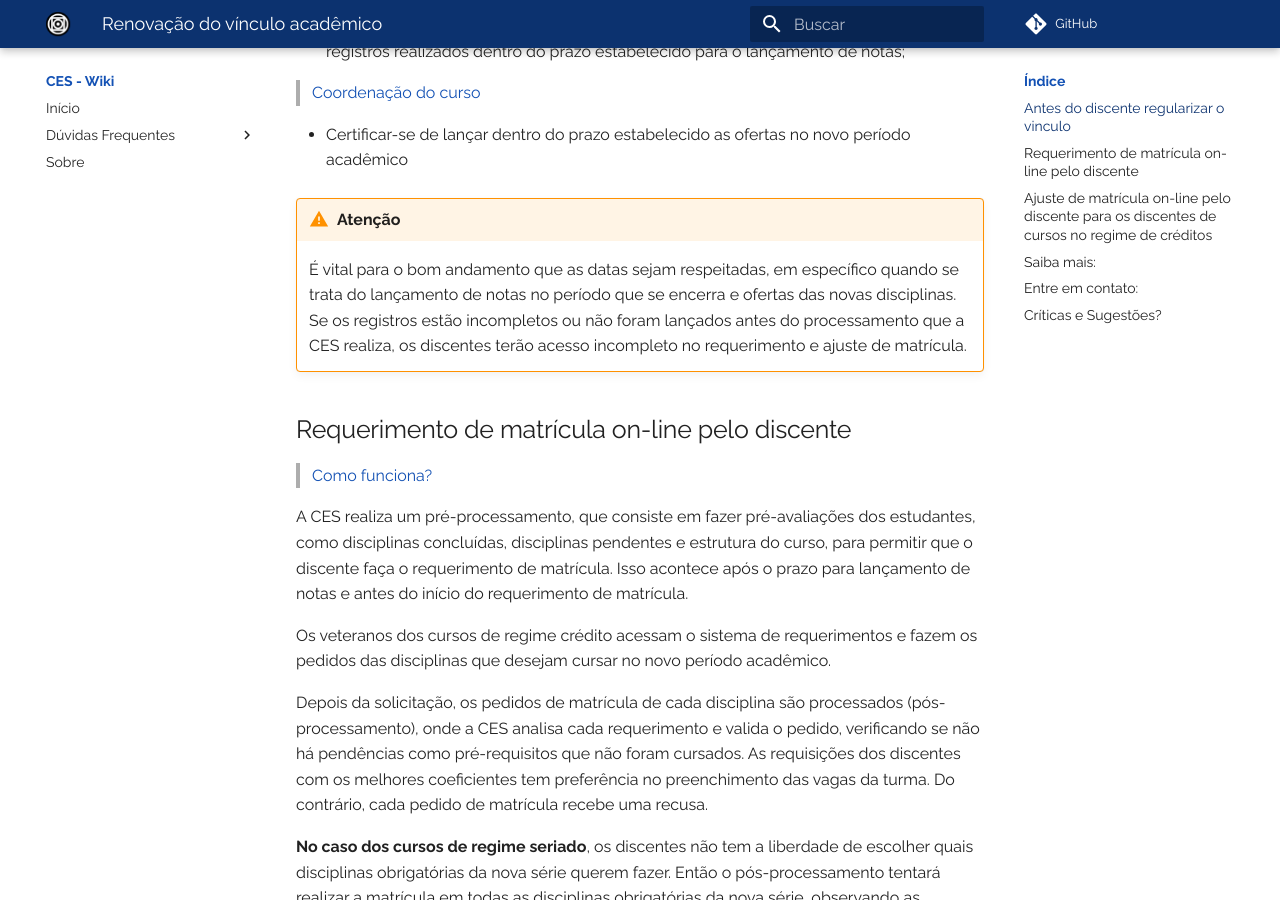
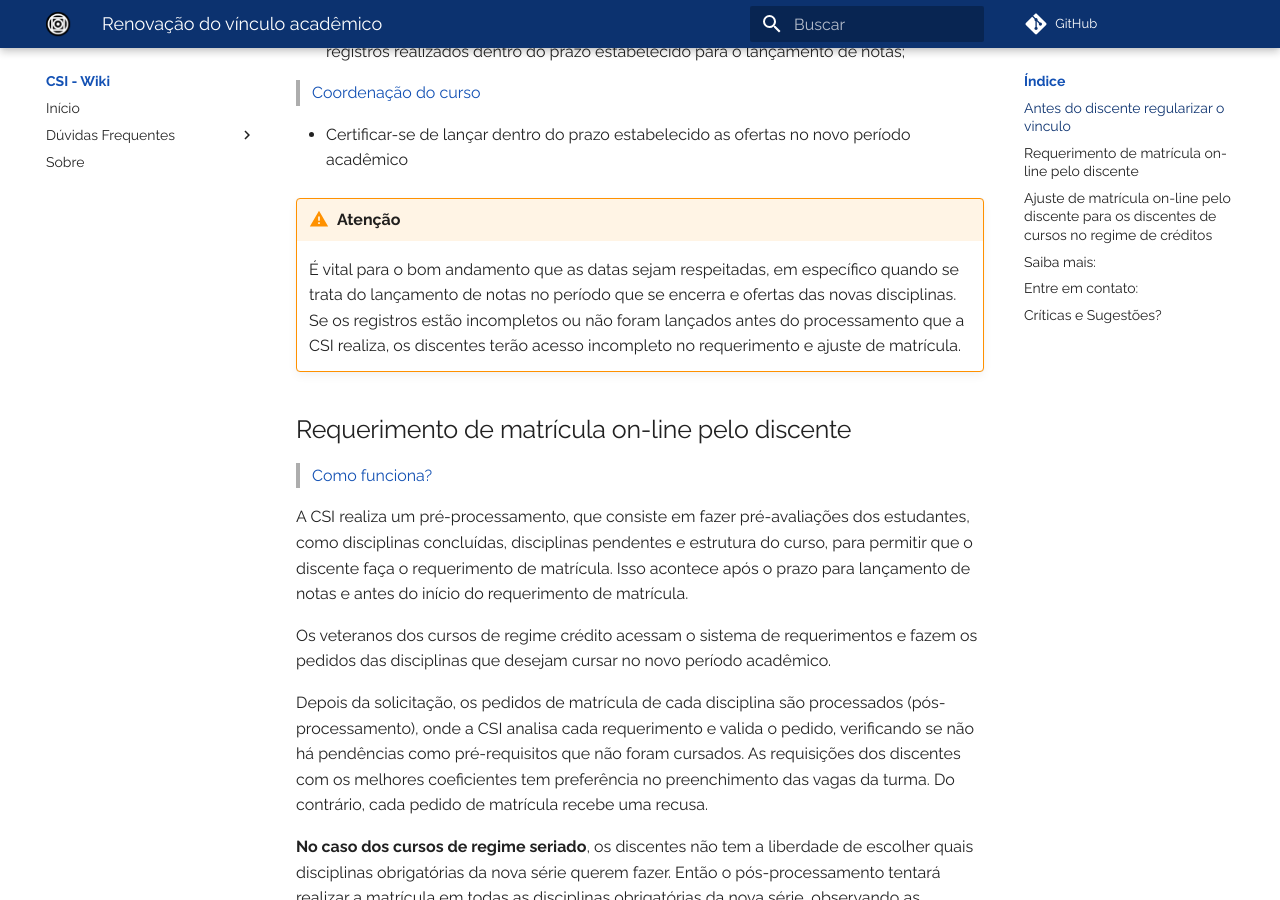
Before and after one commit to ufmt-ces/ufmt-ces.github.io, an MkDocs documentation site: the page built from docs/siga/requerimentomatricula.md, in a window 1280 px wide and 900 px high, scrolled down 1603 px. Built offline with MkDocs 1.6.1 and Material for MkDocs 9.7.7, drawn with Linux system fonts in a browser that asks for light colours; comment, search, counter and statistics services are not loaded; some of the changed text lies outside the part shown.

Commit message:
manual plano de estudos e demais ajustes

```diff
--- a/docs/siga/requerimentomatricula.md
+++ b/docs/siga/requerimentomatricula.md
@@ -49,17 +49,17 @@
 * Certificar-se de lançar dentro do prazo estabelecido as ofertas no novo período acadêmico
 
 !!! warning "Atenção"
-    É vital para o bom andamento que as datas sejam respeitadas, em específico quando se trata do lançamento de notas no período que se encerra e ofertas das novas disciplinas. Se os registros estão incompletos ou não foram lançados antes do processamento que a CES realiza, os discentes terão acesso incompleto no requerimento e ajuste de matrícula.
+    É vital para o bom andamento que as datas sejam respeitadas, em específico quando se trata do lançamento de notas no período que se encerra e ofertas das novas disciplinas. Se os registros estão incompletos ou não foram lançados antes do processamento que a CSI realiza, os discentes terão acesso incompleto no requerimento e ajuste de matrícula.
 
 ## Requerimento de matrícula on-line pelo discente
 
 > Como funciona?
 
-A CES realiza um pré-processamento, que consiste em fazer pré-avaliações dos estudantes, como disciplinas concluídas, disciplinas pendentes e estrutura do curso, para permitir que o discente faça o requerimento de matrícula. Isso acontece após o prazo para lançamento de notas e antes do início do requerimento de matrícula.
+A CSI realiza um pré-processamento, que consiste em fazer pré-avaliações dos estudantes, como disciplinas concluídas, disciplinas pendentes e estrutura do curso, para permitir que o discente faça o requerimento de matrícula. Isso acontece após o prazo para lançamento de notas e antes do início do requerimento de matrícula.
 
 Os veteranos dos cursos de regime crédito acessam o sistema de requerimentos e fazem os pedidos das disciplinas que desejam cursar no novo período acadêmico.
 
-Depois da solicitação, os pedidos de matrícula de cada disciplina são processados (pós-processamento), onde a CES analisa cada requerimento e valida o pedido, verificando se não há pendências como pré-requisitos que não foram cursados. As requisições dos discentes com os melhores coeficientes tem preferência no preenchimento das vagas da turma. Do contrário, cada pedido de matrícula recebe uma recusa.
+Depois da solicitação, os pedidos de matrícula de cada disciplina são processados (pós-processamento), onde a CSI analisa cada requerimento e valida o pedido, verificando se não há pendências como pré-requisitos que não foram cursados. As requisições dos discentes com os melhores coeficientes tem preferência no preenchimento das vagas da turma. Do contrário, cada pedido de matrícula recebe uma recusa.
 
 **No caso dos cursos de regime seriado**, os discentes não tem a liberdade de escolher quais disciplinas obrigatórias da nova série querem fazer. Então o pós-processamento tentará realizar a matrícula em todas as disciplinas obrigatórias da nova série, observando as particularidades do regime seriado.
 
@@ -93,11 +93,11 @@
 
 > A coordenação ofertou as disciplinas que tenho que fazer mas elas não aparecem no meu requerimento
 
-É provável que os lançamentos necessários não tenham sido realizados a tempo, ou seja, antes da CES realizar os pré-processamentos para o requerimento de matrícula. Se seu curso é de regime crédito, aguarde o prazo e tente realizar o ajuste de matrícula
+É provável que os lançamentos necessários não tenham sido realizados a tempo, ou seja, antes da CSI realizar os pré-processamentos para o requerimento de matrícula. Se seu curso é de regime crédito, aguarde o prazo e tente realizar o ajuste de matrícula
 
 > Fiz o pedido mas a disciplina não esta no histórico
 
-Verifique se o prazo para o requerimento de matrícula já está encerrado. Se estiver, você deve guardar o pós-processamento realizado pela CES
+Verifique se o prazo para o requerimento de matrícula já está encerrado. Se estiver, você deve guardar o pós-processamento realizado pela CSI
 
 > Fiz o pedido mas a disciplina não esta no ambiente virtual
 
@@ -114,9 +114,9 @@
 
 > Como funciona?
 
-Depois do pós-processamento realizado pela CES, ao fim do período de requerimento, um novo prazo é dado **aos discentes dos cursos de regime de créditos**, para que estes possam ajustar o requerimento, observando as recusas que obtiveram anteriormente. Assim os doscentes podem tentar novamente a matrícula na mesma disciplina em outra turma/curso, a matrícula em outra disciplina ou até a remoção de disciplinas solicitadas anteriomente.
+Depois do pós-processamento realizado pela CSI, ao fim do período de requerimento, um novo prazo é dado **aos discentes dos cursos de regime de créditos**, para que estes possam ajustar o requerimento, observando as recusas que obtiveram anteriormente. Assim os doscentes podem tentar novamente a matrícula na mesma disciplina em outra turma/curso, a matrícula em outra disciplina ou até a remoção de disciplinas solicitadas anteriomente.
 
-Os pedidos de ajuste de cada disciplina são processados (segundo pós-processamento), onde a CES analisa cada requerimento e valida o pedido, da mesma forma que anteriormente,verificando se não há pendências como pré-requisitos que não foram cursados, permitindo que a matrícula na disciplina seja realizada ou registrando uma recusa.
+Os pedidos de ajuste de cada disciplina são processados (segundo pós-processamento), onde a CSI analisa cada requerimento e valida o pedido, da mesma forma que anteriormente,verificando se não há pendências como pré-requisitos que não foram cursados, permitindo que a matrícula na disciplina seja realizada ou registrando uma recusa.
 
 > Quem pode fazer?
 
--- a/mkdocs.yml
+++ b/mkdocs.yml
@@ -1,5 +1,5 @@
-site_name: CES - Wiki
-site_author: UFMT - Coordenação de Engenharia de Software
+site_name: CSI - Wiki
+site_author: UFMT - Coordenação de Sistemas e Informações
 copyright: Copyright &copy; 2020 - UFMT
 repo_url: https://github.com/ufmt-ces/ufmt-ces.github.io
 repo_name: GitHub
```
Also changed, not shown: docs/acesso.md (+1 -1 lines), docs/duvidas/index.md (+1 -1 lines), docs/index.md (+2 -2 lines), docs/manual/planoestudos.md (added, +89 -0 lines), docs/menusiga.md (+1 -1 lines), docs/images/planoestudos-01.png (added), docs/images/planoestudos-02.png (added), docs/images/planoestudos-03.png (added), docs/images/planoestudos-04.png (added), docs/images/planoestudos-05.png (added), docs/images/planoestudos-06.png (added).
